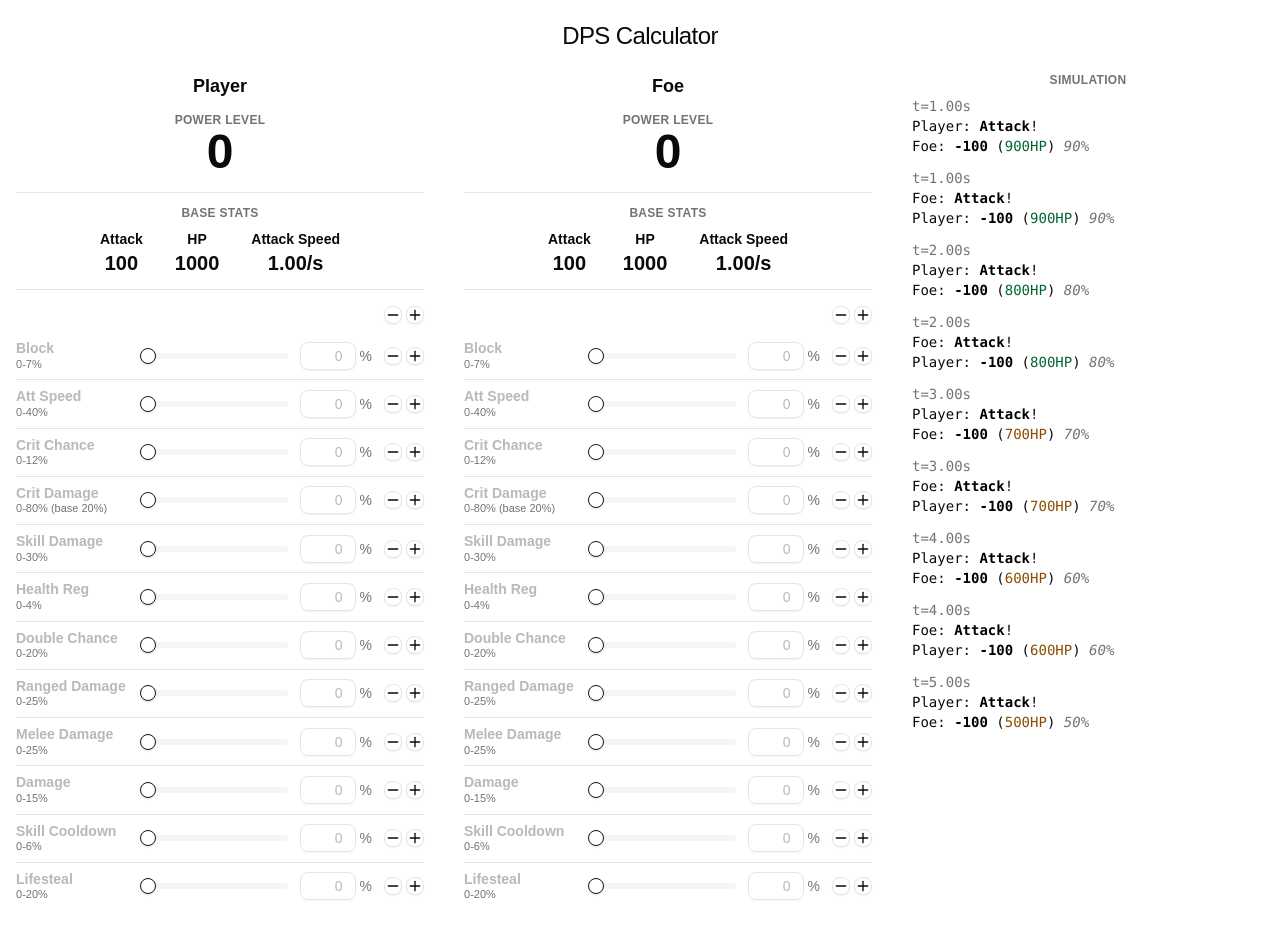
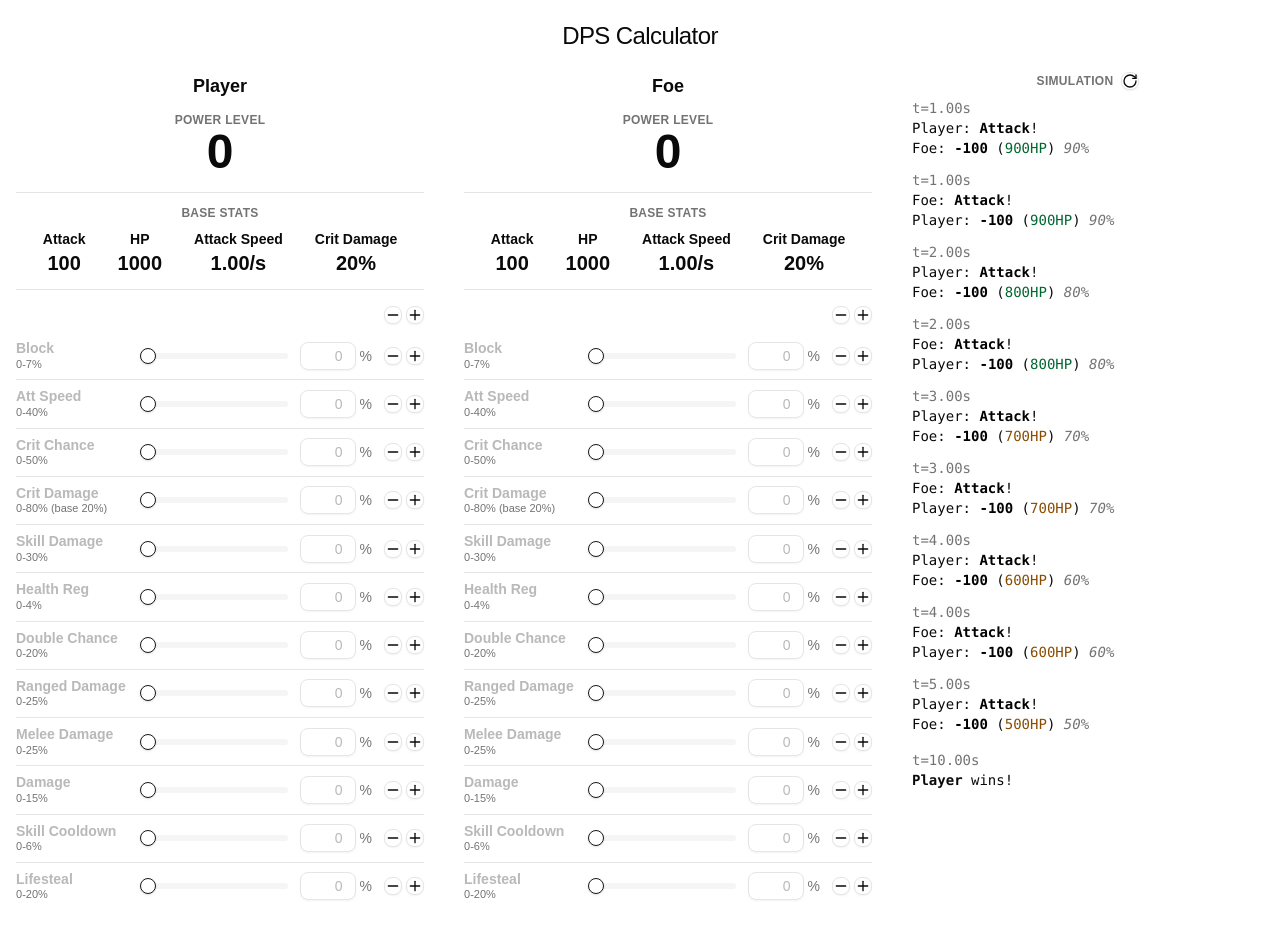
Before and after one commit to biyul/calculator-for-forge-master, a React (Vite) app: page / in a window 1280 px wide. Built offline with nearby package versions, Linux system fonts and the light colour scheme.

Commit message:
Implement Crit Chance, Simulation Rerun.  Moved Result to outside the scrollable area.

```diff
--- a/src/App.tsx
+++ b/src/App.tsx
@@ -1,13 +1,17 @@
-import { useMemo } from 'react'
+import { useMemo, useState } from 'react'
+import { RotateCw } from 'lucide-react'
 import { getBaseStat } from './baseStats.ts'
-import { buildTimeline } from './simulator.ts'
+import { getStatBase } from './stats.ts'
+import { buildTimeline, type AttackEvent } from './simulator.ts'
 import { hpColorClass } from './hpColor.ts'
 import { useCombatantStats } from './useCombatantStats.ts'
 import CombatantPanel from './components/CombatantPanel.tsx'
+import { Button } from '@/components/ui/button'
 
 function App() {
   const player = useCombatantStats()
   const foe = useCombatantStats()
+  const [rerunCount, setRerunCount] = useState(0)
 
   const timeline = useMemo(
     () =>
@@ -18,6 +22,8 @@ function App() {
           attackSpeedPercent: player.stats.attackSpeed,
           attackDamage: getBaseStat('attack'),
           hp: getBaseStat('hp'),
+          critChance: player.stats.critChance,
+          critDamageMultiplier: getStatBase('critDamage') + player.stats.critDamage,
         },
         {
           label: 'Foe',
@@ -25,10 +31,23 @@ function App() {
           attackSpeedPercent: foe.stats.attackSpeed,
           attackDamage: getBaseStat('attack'),
           hp: getBaseStat('hp'),
+          critChance: foe.stats.critChance,
+          critDamageMultiplier: getStatBase('critDamage') + foe.stats.critDamage,
         },
       ]),
-    [player.stats.attackSpeed, foe.stats.attackSpeed],
+    [
+      player.stats.attackSpeed,
+      player.stats.critChance,
+      player.stats.critDamage,
+      foe.stats.attackSpeed,
+      foe.stats.critChance,
+      foe.stats.critDamage,
+      rerunCount,
+    ],
   )
+
+  const attackEvents = timeline.filter((e): e is AttackEvent => e.kind === 'attack')
+  const victoryEvent = timeline.find((e) => e.kind === 'victory')
 
   return (
     <div className="px-4 pb-6">
@@ -54,22 +73,22 @@ function App() {
         />
 
         <div className="w-full max-w-md shrink-0 lg:w-[22rem]">
-          <div className="mb-2 text-center text-xs font-semibold tracking-wide text-muted-foreground uppercase">
-            Simulation
+          <div className="mb-2 flex items-center justify-center gap-2">
+            <div className="text-center text-xs font-semibold tracking-wide text-muted-foreground uppercase">
+              Simulation
+            </div>
+            <Button
+              type="button"
+              variant="outline"
+              size="icon-xs"
+              aria-label="Rerun simulation"
+              onClick={() => setRerunCount((n) => n + 1)}
+            >
+              <RotateCw />
+            </Button>
           </div>
           <div className="flex max-h-[80vh] flex-col gap-3 overflow-y-auto font-mono text-sm whitespace-nowrap">
-            {timeline.map((event, index) => {
-              if (event.kind === 'victory') {
-                return (
-                  <div key={index} className="flex flex-col">
-                    <span className="text-muted-foreground">t={event.time.toFixed(2)}s</span>
-                    <span>
-                      <span className="font-bold">{event.winnerLabel}</span> wins!
-                    </span>
-                  </div>
-                )
-              }
-
+            {attackEvents.map((event, index) => {
               const percent = Math.round((event.targetHpAfter / event.targetMaxHp) * 100)
               return (
                 <div key={index} className="flex flex-col">
@@ -84,6 +103,13 @@ function App() {
                     {event.targetLabel}
                     {': '}
                     <span className="font-bold text-black dark:text-neutral-300">-{event.damage}</span>
+                    {event.isCrit && (
+                      <>
+                        {' ('}
+                        <span className="font-bold text-orange-500">CRIT!</span>
+                        {')'}
+                      </>
+                    )}
                     {' ('}
                     <span className={hpColorClass(percent)}>{event.targetHpAfter}HP</span>
                     {') '}
@@ -93,6 +119,15 @@ function App() {
               )
             })}
           </div>
+
+          {victoryEvent && (
+            <div className="mt-3 flex flex-col font-mono text-sm whitespace-nowrap">
+              <span className="text-muted-foreground">t={victoryEvent.time.toFixed(2)}s</span>
+              <span>
+                <span className="font-bold">{victoryEvent.winnerLabel}</span> wins!
+              </span>
+            </div>
+          )}
         </div>
       </div>
     </div>
--- a/src/components/CombatantPanel.tsx
+++ b/src/components/CombatantPanel.tsx
@@ -1,5 +1,5 @@
 import { Minus, Plus } from 'lucide-react'
-import { STATS } from '../stats.ts'
+import { STATS, getStatBase } from '../stats.ts'
 import { BASE_STATS } from '../baseStats.ts'
 import type { StatValues } from '../useCombatantStats.ts'
 import StatInput from './StatInput.tsx'
@@ -45,6 +45,12 @@ export default function CombatantPanel({
               </div>
             </div>
           ))}
+          <div className="text-center">
+            <div className="text-sm font-semibold">Crit Damage</div>
+            <div className="text-xl font-bold tabular-nums">
+              {getStatBase('critDamage') + stats.critDamage}%
+            </div>
+          </div>
         </div>
       </div>
 
--- a/src/simulator.ts
+++ b/src/simulator.ts
@@ -4,6 +4,7 @@ export interface AttackEvent {
   attackerLabel: string
   targetLabel: string
   damage: number
+  isCrit: boolean
   targetHpAfter: number
   targetMaxHp: number
 }
@@ -22,6 +23,8 @@ export interface CombatantInput {
   attackSpeedPercent: number
   attackDamage: number
   hp: number
+  critChance: number
+  critDamageMultiplier: number
 }
 
 interface RawAttack {
@@ -29,6 +32,7 @@ interface RawAttack {
   attackerLabel: string
   targetLabel: string
   damage: number
+  isCrit: boolean
 }
 
 const TIMELINE_DURATION_SEC = 15
@@ -40,11 +44,17 @@ function buildCombatantAttacks(attacker: CombatantInput, targetLabel: string): R
   const attacks: RawAttack[] = []
 
   for (let t = interval; t <= TIMELINE_DURATION_SEC + EPSILON; t += interval) {
+    const isCrit = Math.random() * 100 < attacker.critChance
+    const damage = isCrit
+      ? Math.round(attacker.attackDamage * (1 + attacker.critDamageMultiplier / 100))
+      : attacker.attackDamage
+
     attacks.push({
       time: Math.round(t * 100) / 100,
       attackerLabel: attacker.label,
       targetLabel,
-      damage: attacker.attackDamage,
+      damage,
+      isCrit,
     })
   }
 
@@ -72,6 +82,7 @@ export function buildTimeline(combatants: [CombatantInput, CombatantInput]): Tim
       attackerLabel: attack.attackerLabel,
       targetLabel: attack.targetLabel,
       damage: attack.damage,
+      isCrit: attack.isCrit,
       targetHpAfter: currentHp[attack.targetLabel],
       targetMaxHp: maxHp[attack.targetLabel],
     })
--- a/src/stats.ts
+++ b/src/stats.ts
@@ -12,7 +12,7 @@ export interface Stat {
 export const STATS: Stat[] = [
   { key: 'block', label: 'Block', min: 0, max: 7, unit: '%' },
   { key: 'attackSpeed', label: 'Att Speed', min: 0, max: 40, unit: '%' },
-  { key: 'critChance', label: 'Crit Chance', min: 0, max: 12, unit: '%' },
+  { key: 'critChance', label: 'Crit Chance', min: 0, max: 50, unit: '%' },
   { key: 'critDamage', label: 'Crit Damage', min: 0, max: 80, unit: '%', base: 20 },
   { key: 'skillDamage', label: 'Skill Damage', min: 0, max: 30, unit: '%' },
   { key: 'healthReg', label: 'Health Reg', min: 0, max: 4, unit: '%' },
@@ -23,3 +23,7 @@ export const STATS: Stat[] = [
   { key: 'skillCooldown', label: 'Skill Cooldown', min: 0, max: 6, unit: '%' },
   { key: 'lifesteal', label: 'Lifesteal', min: 0, max: 20, unit: '%' },
 ]
+
+export function getStatBase(key: string): number {
+  return STATS.find((s) => s.key === key)?.base ?? 0
+}
```
